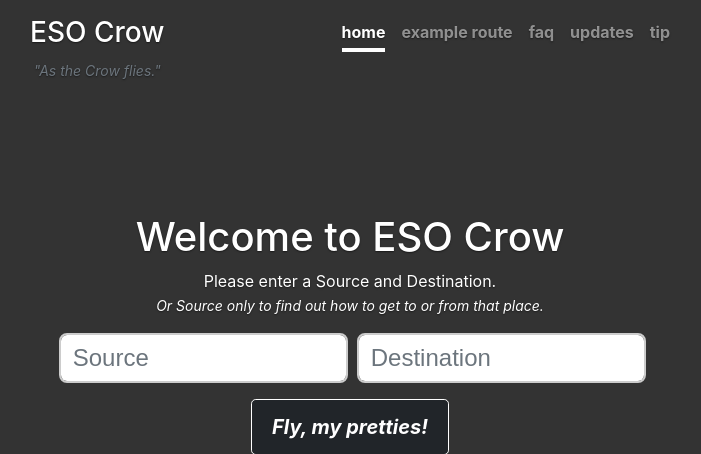
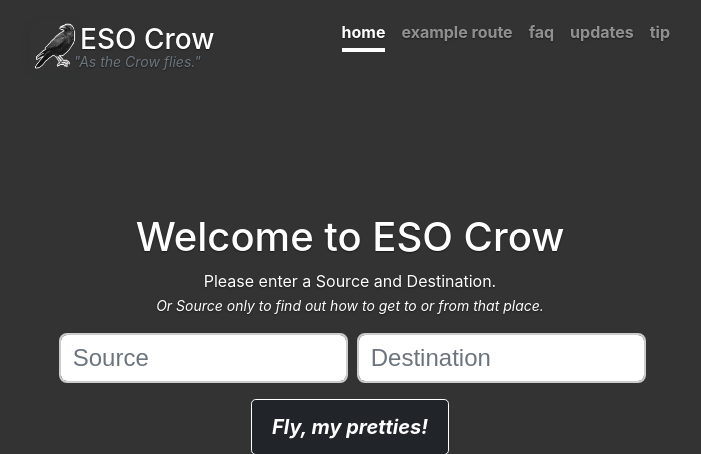
Before and after one commit to kaineyb/ESO-Crow, a Flask app: page / in a window 1280 px wide. Shown: the top 454 px of the page, without its empty margins (290-991 px from the left). Run offline with Flask 2, Linux system fonts and the light colour scheme; some libraries are stand-ins or nearby versions.

Commit message:
added crow 'logo'

```diff
--- a/static/css/style.css
+++ b/static/css/style.css
@@ -32,3 +32,15 @@ img {
 .fly:hover {
   text-decoration: underline;
 }
+
+.subheader {
+  position: relative;
+  top: -25px;
+  left: 15px;
+}
+
+.crow {
+  width: 50px;
+  position: relative;
+  top: 5px;
+}
--- a/templates/base.html
+++ b/templates/base.html
@@ -50,7 +50,7 @@
 
   <header class="masthead mb-auto">
     <div class="inner">
-      <div class="masthead-brand"><h3><a href="/">ESO Crow</a></h3> <small class="text-muted"><em>"As the Crow flies."</em></small></div>
+      <div class="masthead-brand"><h3><a href="/"><img src="/static\fav\android-chrome-192x192.png" class="crow">ESO Crow</a></h3> <small class="text-muted subheader"><em>"As the Crow flies."</em></small></div>
 
 
 
```
